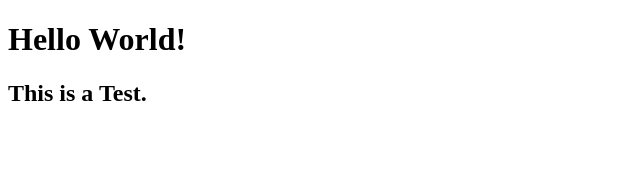
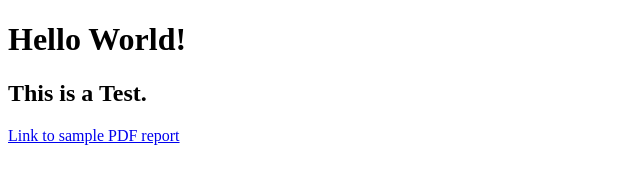
Before and after one commit to sureprepAV/sureprepav.github.io, a plain HTML site: page index.html in a window 1280 px wide. Shown: the whole page, without its empty margins (0-640 px from the left). Drawn offline with Linux system fonts and the light colour scheme.

Commit message:
Update index.html

```diff
--- a/index.html
+++ b/index.html
@@ -4,5 +4,7 @@
   <h1>Hello World!</h1>
   <h2>This is a Test.</h2>
 
+  <a href = "sureprepav.github.io/Report.pdf" target="_blank">Link to sample PDF report</a>
+
 </body>
 </html>
```
